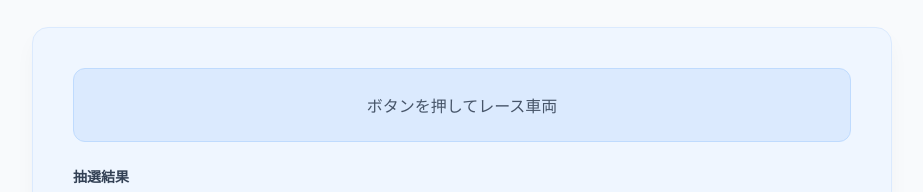
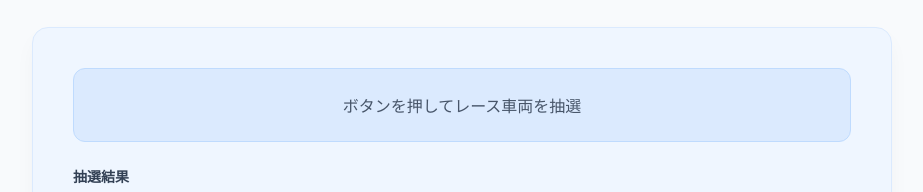
Before and after one commit to nittei1937/mrt-roulette, a plain HTML site: page index.html in a window 1280 px wide. Shown: the part 123-315 px from the top of the page, without its empty margins (178-1101 px from the left). Drawn offline with Linux system fonts and the light colour scheme.

Commit message:
Update index.html

```diff
--- a/index.html
+++ b/index.html
@@ -13,7 +13,7 @@
     <h1>MRT車ルーレット</h1>
 
     <div class="card">
-        <div class="status-message" id="statusMessage">ボタンを押してレース車両</div>
+        <div class="status-message" id="statusMessage">ボタンを押してレース車両を抽選</div>
 
         <div class="result-heading">抽選結果</div>
 
```
